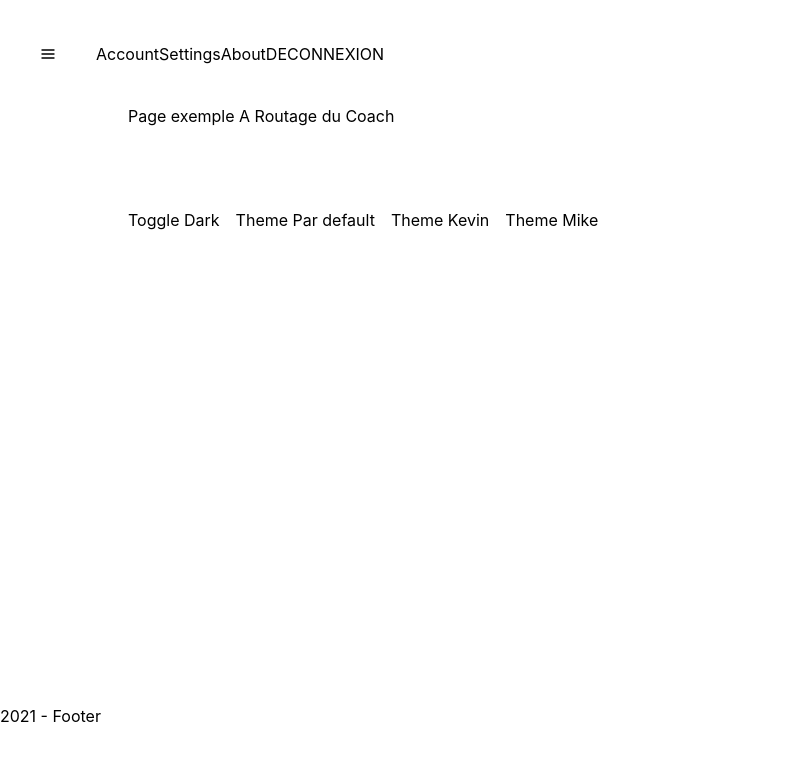
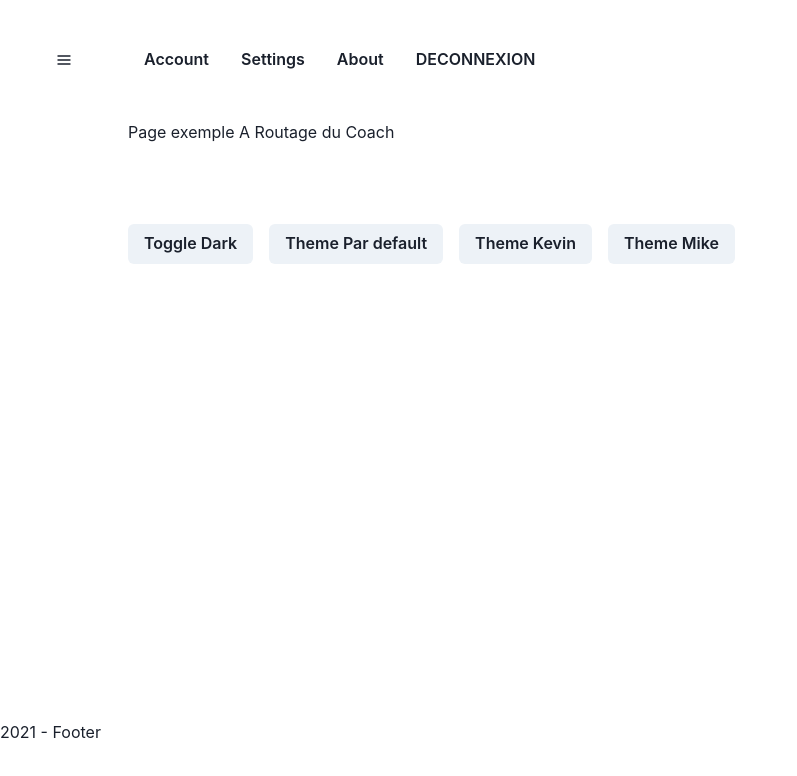
Before and after one commit to MikeCodeur/react-ts-template, a React (Create React App) app: page / in a window 1280 px wide. Both pictures are taken after a click on the button "Connexion". Shown: the top 776 px of the page, without its empty margins (0-797 px from the left). Built offline with nearby package versions, Linux system fonts and the light colour scheme.

Commit message:
usehyperthme

```diff
--- a/src/components/ThemeAppProvider.tsx
+++ b/src/components/ThemeAppProvider.tsx
@@ -22,6 +22,6 @@ const ThemeAppProvider = ({children}: ThemeAppProviderTypes) => {
       defaultProps: theme,
     }),
   )
-  return <ChakraProvider theme={theme}>{children}</ChakraProvider>
+  return <ChakraProvider theme={customTheme}>{children}</ChakraProvider>
 }
 export {ThemeAppProvider}
--- a/src/pages/Exemple.tsx
+++ b/src/pages/Exemple.tsx
@@ -23,6 +23,7 @@ import {
   grid4,
   grid6,
 } from '../commons/constantes'
+import {Button as ChakraButton, ButtonProps} from '@chakra-ui/react'
 import {theme as HyperTheme} from '../theme'
 const wrapColorsChakra = {
   '#3182CE': 'blue',
@@ -227,7 +228,9 @@ export const Exemple = () => {
           Toggle {colorMode === 'light' ? 'Dark' : 'Light'}
         </Button>
         <Button onClick={() => setTheme(ThemeUseKevin)}>Theme Kevin</Button>
-        <Button onClick={() => setTheme(HyperTheme)}>Theme Mike</Button>
+        <ChakraButton onClick={() => setTheme(HyperTheme)}>
+          Theme Mike
+        </ChakraButton>
 
         <Button>Par default</Button>
         <Button variant="solid">solid</Button>
--- a/src/pages/coach/ExempleA/index.tsx
+++ b/src/pages/coach/ExempleA/index.tsx
@@ -9,6 +9,7 @@ import {useAppTheme, useSetTheme} from '../../../context/ThemeContext'
 import {useAuth} from '../../../context/AuthContext'
 import {useColorMode} from '@chakra-ui/react'
 import {theme as HyperTheme} from '../../../theme'
+import {Button as ChakraButton, ButtonProps} from '@chakra-ui/react'
 export const ExempleA = () => {
   const {theme, setTheme: updateThemeStore} = useAppTheme()
   const setTheme = useSetTheme()
@@ -26,7 +27,9 @@ export const ExempleA = () => {
           Theme Par default
         </Button>
         <Button onClick={() => setTheme(ThemeUseKevin)}>Theme Kevin</Button>
-        <Button onClick={() => setTheme(HyperTheme)}>Theme Mike</Button>
+        <ChakraButton onClick={() => setTheme(HyperTheme)}>
+          Theme Mike
+        </ChakraButton>
       </Stack>
     </>
   )
```
